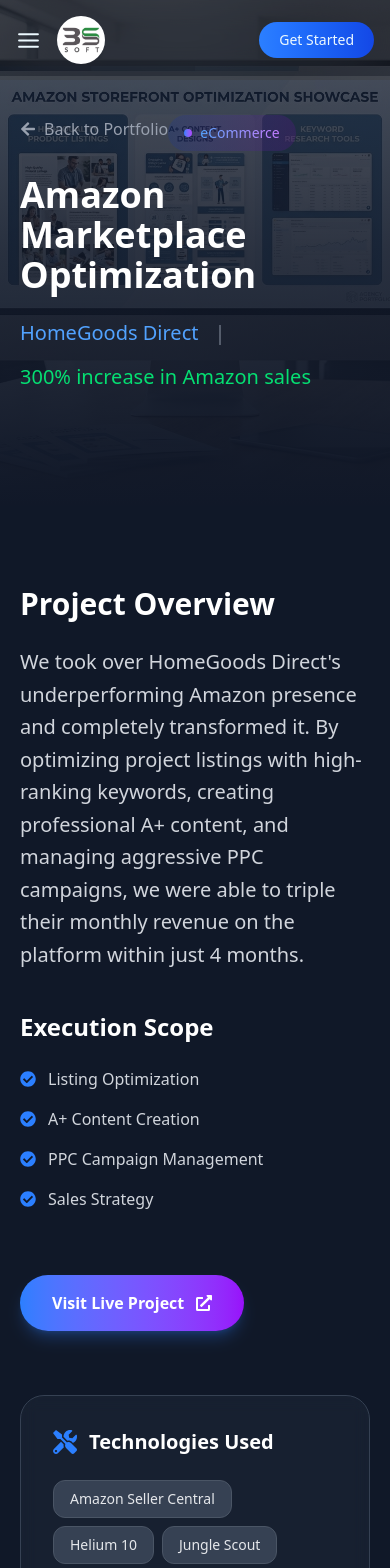
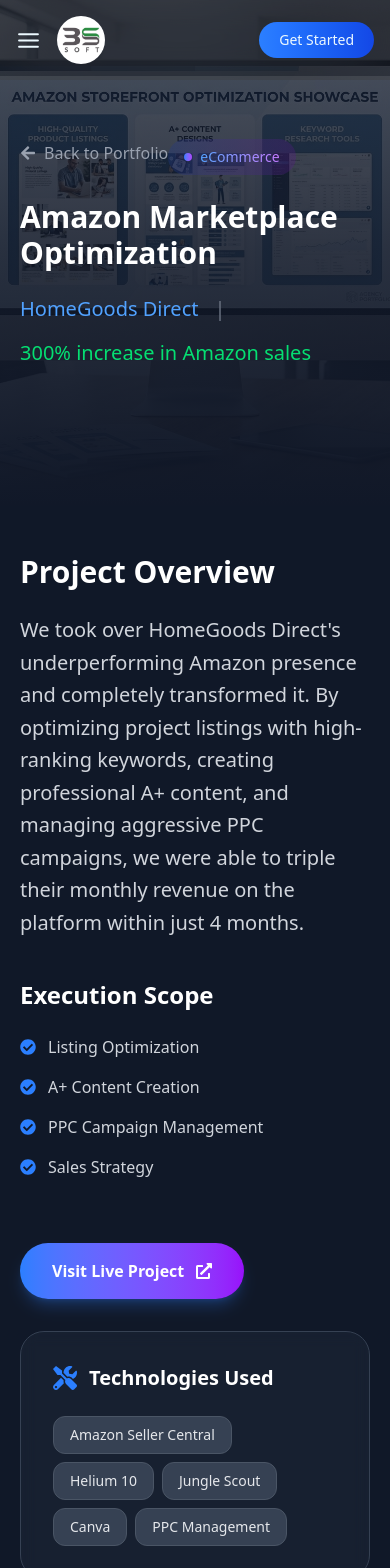
Before and after one commit to shauncuier/3s-soft, a React (Vite) app: page /portfolio/amazon-marketplace-optimization-homegoods in a window 390 px wide. Shown: the top 1568 px of the page. Built offline with nearby package versions, Linux system fonts and the light colour scheme; no server answers.

Commit message:
feat: implement initial Home page sections and Portfolio listing with detail pages.

```diff
--- a/src/Pages/Home/Hero.jsx
+++ b/src/Pages/Home/Hero.jsx
@@ -23,9 +23,9 @@
           </span>
         </div>
 
-        <h1 className="text-4xl sm:text-5xl md:text-6xl font-bold mb-8">
+        <h1 className="text-3xl sm:text-5xl md:text-6xl font-bold mb-8">
           Welcome to
-          <span className="text-transparent bg-clip-text bg-gradient-to-r from-blue-400 to-purple-400 ml-4">
+          <span className="text-transparent bg-clip-text bg-linear-to-r from-blue-400 to-purple-400 ml-4">
             3S-SOFT
           </span>
         </h1>
--- a/src/Pages/Home/PortfolioSection.jsx
+++ b/src/Pages/Home/PortfolioSection.jsx
@@ -37,9 +37,9 @@
                 {/* Section Header */}
                 <div className="flex flex-col items-center justify-center text-center mb-12">
                     <SectionLabel label="Our Portfolio" />
-                    <h2 className="text-4xl sm:text-5xl font-bold text-gray-900 dark:text-white">
+                    <h2 className="text-3xl sm:text-5xl font-bold text-gray-900 dark:text-white">
                         Our Recent{" "}
-                        <span className="bg-gradient-to-r from-blue-500 to-purple-600 bg-clip-text text-transparent">
+                        <span className="bg-linear-to-r from-blue-500 to-purple-600 bg-clip-text text-transparent">
                             Projects
                         </span>
                     </h2>
--- a/src/Pages/Home/Testimonials.jsx
+++ b/src/Pages/Home/Testimonials.jsx
@@ -38,7 +38,7 @@
           className="mySwiper max-w-4xl bg-gray-800 rounded-3xl shadow-2xl border border-gray-700 mt-15"
         >
           {testimonialsData.map((testimonial) => (
-            <SwiperSlide key={testimonial.id} className="px-15 py-16">
+            <SwiperSlide key={testimonial.id} className="px-6 md:px-15 py-12 md:py-16">
               {/* Quote Icon */}
               <div className="flex justify-center mb-4">
                 <div className="w-16 h-16 bg-gradient-to-r from-blue-500 to-purple-600 rounded-full flex items-center justify-center">
--- a/src/Pages/Portfolio/Portfolio.jsx
+++ b/src/Pages/Portfolio/Portfolio.jsx
@@ -57,7 +57,7 @@
 
         <div className="max-w-370 mx-auto relative z-10 text-center">
           <SectionLabel label="Our Work" />
-          <h1 className="text-4xl sm:text-5xl lg:text-6xl font-bold text-white mb-6">
+          <h1 className="text-3xl sm:text-5xl lg:text-6xl font-bold text-white mb-6">
             Projects That{" "}
             <span className="bg-linear-to-r from-blue-400 to-purple-500 bg-clip-text text-transparent">
               Deliver Results
@@ -92,8 +92,8 @@
                 key={index}
                 onClick={() => setActiveCategory(category)}
                 className={`px-6 py-2.5 rounded-full font-medium transition-all duration-300 cursor-pointer ${activeCategory === category
-                    ? "bg-linear-to-r from-blue-500 to-purple-600 text-white shadow-lg shadow-blue-500/25"
-                    : "bg-white dark:bg-gray-800 text-gray-700 dark:text-gray-300 hover:bg-gray-100 dark:hover:bg-gray-700 border border-gray-200 dark:border-gray-700"
+                  ? "bg-linear-to-r from-blue-500 to-purple-600 text-white shadow-lg shadow-blue-500/25"
+                  : "bg-white dark:bg-gray-800 text-gray-700 dark:text-gray-300 hover:bg-gray-100 dark:hover:bg-gray-700 border border-gray-200 dark:border-gray-700"
                   }`}
               >
                 {category}
--- a/src/Pages/Portfolio/PortfolioDetails.jsx
+++ b/src/Pages/Portfolio/PortfolioDetails.jsx
@@ -73,7 +73,7 @@
                             Back to Portfolio
                         </Link>
                         <SectionLabel label={project.category} />
-                        <h1 className="text-4xl sm:text-5xl lg:text-7xl font-bold text-white mb-6">
+                        <h1 className="text-3xl sm:text-5xl lg:text-7xl font-bold text-white mb-6">
                             {project.title}
                         </h1>
                         <div className="flex flex-wrap gap-4 items-center">
@@ -85,8 +85,8 @@
                 </section>
 
                 {/* Project Details Content */}
-                <section className="py-20 px-5">
-                    <div className="max-w-[1480px] mx-auto grid grid-cols-1 lg:grid-cols-3 gap-16">
+                <section className="py-12 md:py-20 px-5">
+                    <div className="max-w-[1480px] mx-auto grid grid-cols-1 lg:grid-cols-3 gap-8 md:gap-16">
                         {/* Left Column: Description */}
                         <div className="lg:col-span-2 space-y-10">
                             <div>
```
